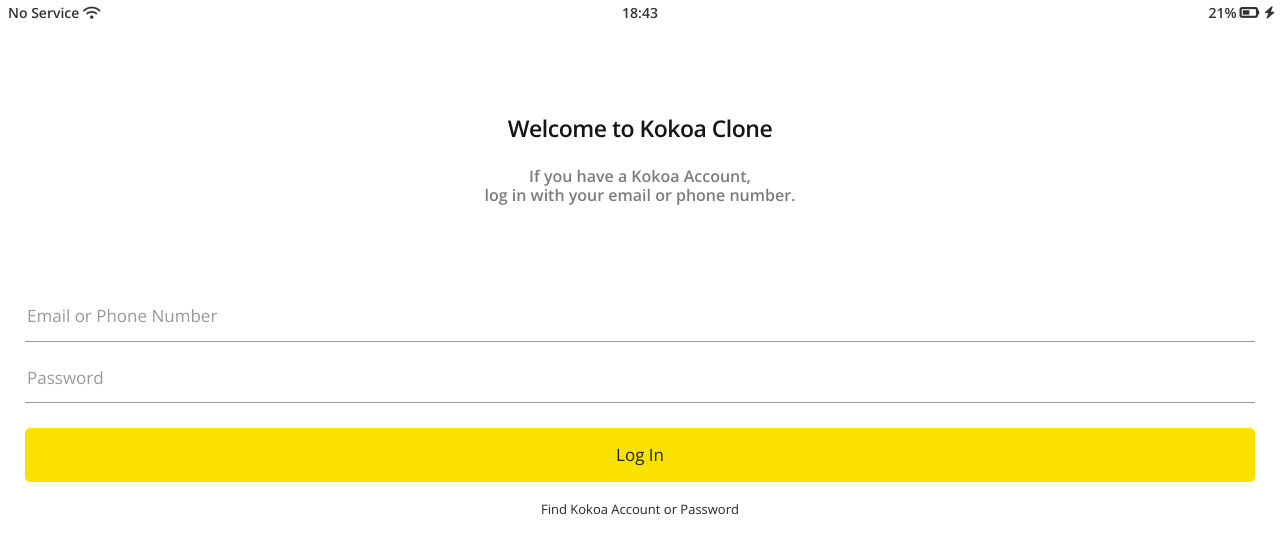
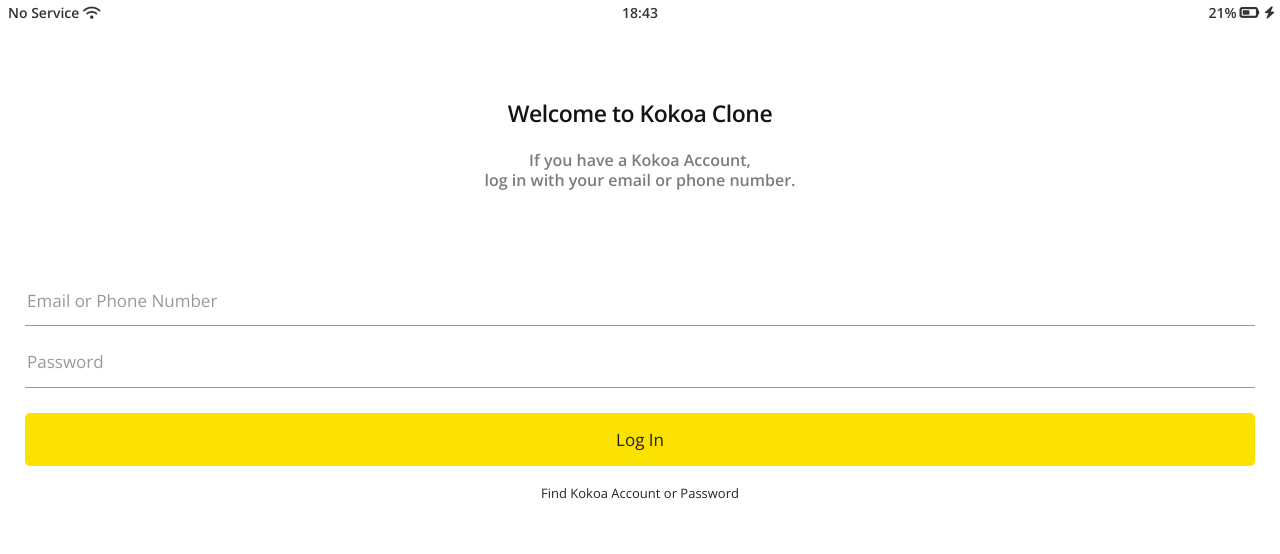
Before and after one commit to hjeong8/kokoa-clone-2022, a plain HTML site: page index.html in a window 1280 px wide. Drawn offline with nearby package versions, Linux system fonts and the light colour scheme; files that its build step writes are made by us from their sources.

Commit message:
Set font-style of h1 and add flex style

```diff
--- a/scss/base/_normalize.scss
+++ b/scss/base/_normalize.scss
@@ -40,7 +40,7 @@ main {
 
 h1 {
   font-size: 2em;
-  margin: 0.67em 0;
+  margin: 0;
 }
 
 /* Grouping content
--- a/scss/mixins/_flexbox.scss
+++ b/scss/mixins/_flexbox.scss
@@ -1,6 +1,7 @@
 $flex-map: (
   start: flex-start,
   end: flex-end,
+  evenly: space-evenly,
   between: space-between,
   around: space-around,
   stretch: stretch,
```
